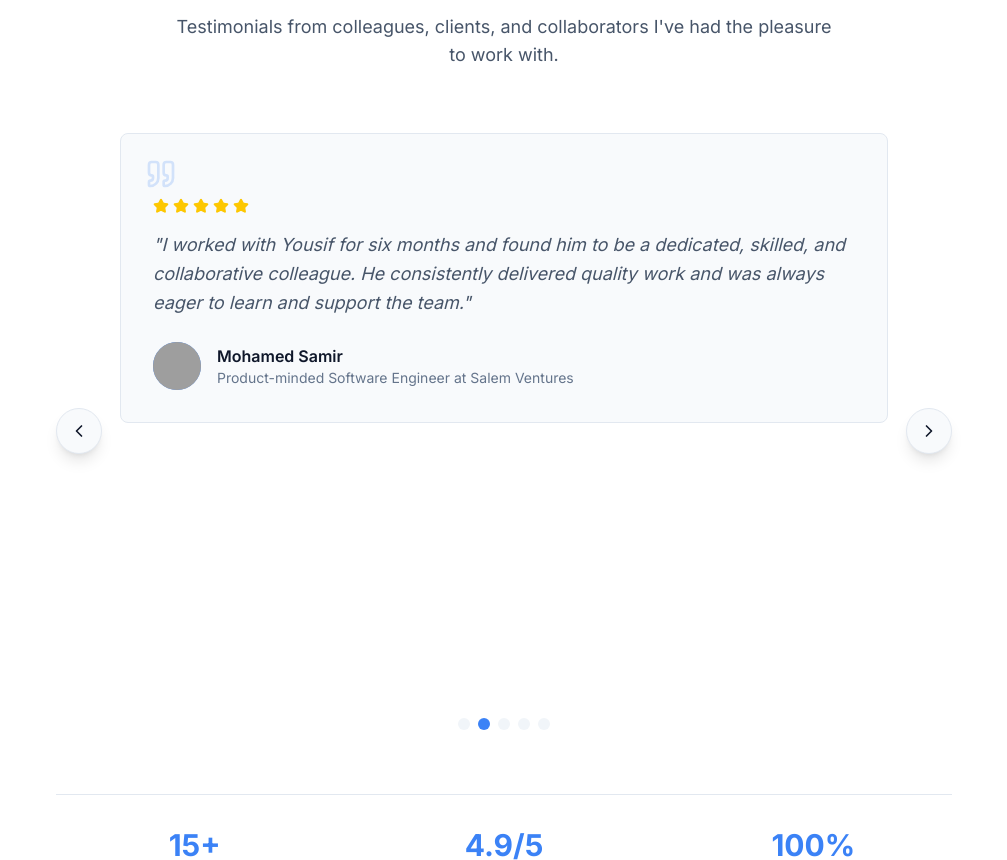
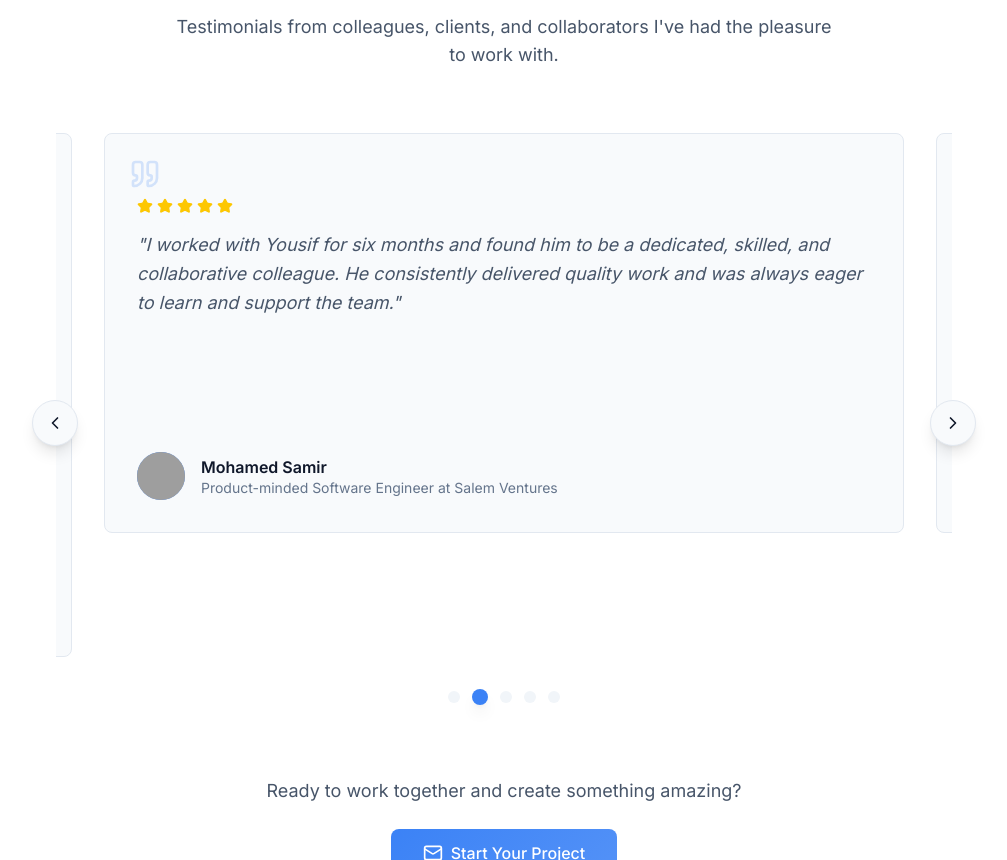
Before and after one commit to YousifAbozid/YousifAbozid.github.io, a React (Vite) app: page / in a window 1280 px wide. Shown: the part 11140-12000 px from the top of the page, without its empty margins (136-1143 px from the left). Built offline with nearby package versions, Linux system fonts and the light colour scheme; grey boxes are pictures that could not be loaded.

Commit message:
fix: improve testimonial navigation and layout with enhanced styling and spacing

```diff
--- a/src/components/sections/Testimonials.tsx
+++ b/src/components/sections/Testimonials.tsx
@@ -84,7 +84,7 @@ export default function Testimonials() {
             {/* Navigation Arrows */}
             <button
               onClick={goToPrevious}
-              className="absolute left-0 top-1/2 -translate-y-1/2 z-10 p-3 rounded-full bg-l-bg-2 dark:bg-d-bg-2 border border-border-l dark:border-border-d hover:bg-l-bg-3 dark:hover:bg-d-bg-3 transition-colors shadow-lg cursor-pointer"
+              className="absolute left-0 top-1/2 -translate-y-1/2 -translate-x-4 md:-translate-x-6 z-10 p-3 rounded-full bg-l-bg-2 dark:bg-d-bg-2 border border-border-l dark:border-border-d hover:bg-l-bg-3 dark:hover:bg-d-bg-3 transition-all duration-200 shadow-lg cursor-pointer hover:scale-105"
               aria-label="Previous testimonial"
             >
               <ChevronLeft className="w-5 h-5 text-l-text-1 dark:text-d-text-1" />
@@ -92,14 +92,14 @@ export default function Testimonials() {
 
             <button
               onClick={goToNext}
-              className="absolute right-0 top-1/2 -translate-y-1/2 z-10 p-3 rounded-full bg-l-bg-2 dark:bg-d-bg-2 border border-border-l dark:border-border-d hover:bg-l-bg-3 dark:hover:bg-d-bg-3 transition-colors shadow-lg cursor-pointer"
+              className="absolute right-0 top-1/2 -translate-y-1/2 translate-x-4 md:translate-x-6 z-10 p-3 rounded-full bg-l-bg-2 dark:bg-d-bg-2 border border-border-l dark:border-border-d hover:bg-l-bg-3 dark:hover:bg-d-bg-3 transition-all duration-200 shadow-lg cursor-pointer hover:scale-105"
               aria-label="Next testimonial"
             >
               <ChevronRight className="w-5 h-5 text-l-text-1 dark:text-d-text-1" />
             </button>
 
             {/* Testimonial Cards */}
-            <div className="overflow-hidden mx-12">
+            <div className="overflow-hidden px-4 md:px-8">
               <div
                 className="flex transition-transform duration-500 ease-in-out"
                 style={{ transform: `translateX(-${currentIndex * 100}%)` }}
@@ -107,29 +107,29 @@ export default function Testimonials() {
                 {testimonials.map(testimonial => (
                   <div
                     key={testimonial.id}
-                    className="w-full flex-shrink-0 px-4"
+                    className="w-full flex-shrink-0 px-2 md:px-4"
                   >
-                    <div className="bg-l-bg-2 dark:bg-d-bg-2 rounded-lg border border-border-l dark:border-border-d p-8 relative">
+                    <div className="bg-l-bg-2 dark:bg-d-bg-2 rounded-lg border border-border-l dark:border-border-d p-6 md:p-8 relative min-h-[400px] flex flex-col">
                       {/* Quote Icon */}
-                      <div className="absolute top-6 left-6 text-primary/20">
-                        <Quote className="w-8 h-8" />
+                      <div className="absolute top-4 md:top-6 left-4 md:left-6 text-primary/20">
+                        <Quote className="w-6 h-6 md:w-8 md:h-8" />
                       </div>
 
                       {/* Content */}
-                      <div className="pt-8">
+                      <div className="pt-8 md:pt-8 flex-1 flex flex-col">
                         {/* Rating */}
                         <div className="flex items-center space-x-1 mb-4">
                           {renderStars(testimonial.rating)}
                         </div>
 
                         {/* Testimonial Text */}
-                        <blockquote className="text-lg text-l-text-2 dark:text-d-text-2 leading-relaxed mb-6 italic">
+                        <blockquote className="text-base md:text-lg text-l-text-2 dark:text-d-text-2 leading-relaxed mb-6 italic flex-1">
                           &quot;{testimonial.content}&quot;
                         </blockquote>
 
                         {/* Author Info */}
-                        <div className="flex items-center space-x-4">
-                          <div className="w-12 h-12 rounded-full overflow-hidden bg-gradient-primary flex items-center justify-center text-white font-bold text-lg">
+                        <div className="flex items-center space-x-4 mt-auto">
+                          <div className="w-12 h-12 rounded-full overflow-hidden bg-gradient-primary flex items-center justify-center text-white font-bold text-lg flex-shrink-0">
                             <img
                               src={testimonial.avatar}
                               alt={testimonial.name}
@@ -145,11 +145,11 @@ export default function Testimonials() {
                               {testimonial.name.charAt(0)}
                             </span>
                           </div>
-                          <div>
-                            <div className="font-heading font-semibold text-l-text-1 dark:text-d-text-1">
+                          <div className="min-w-0 flex-1">
+                            <div className="font-heading font-semibold text-l-text-1 dark:text-d-text-1 truncate">
                               {testimonial.name}
                             </div>
-                            <div className="text-l-text-3 dark:text-d-text-3 text-sm">
+                            <div className="text-l-text-3 dark:text-d-text-3 text-sm leading-tight">
                               {testimonial.title} at {testimonial.company}
                             </div>
                           </div>
@@ -162,16 +162,16 @@ export default function Testimonials() {
             </div>
 
             {/* Dot Indicators */}
-            <div className="flex justify-center space-x-2 mt-8">
+            <div className="flex justify-center items-center space-x-3 mt-8 pb-2">
               {testimonials.map((_, index) => (
                 <button
                   key={index}
                   onClick={() => goToSlide(index)}
                   className={cn(
-                    'w-3 h-3 rounded-full transition-colors',
+                    'rounded-full transition-all duration-200 cursor-pointer hover:scale-110',
                     index === currentIndex
-                      ? 'bg-primary'
-                      : 'bg-l-bg-3 dark:bg-d-bg-3 hover:bg-primary/50'
+                      ? 'w-4 h-4 bg-primary shadow-lg'
+                      : 'w-3 h-3 bg-l-bg-3 dark:bg-d-bg-3 hover:bg-primary/50'
                   )}
                   aria-label={`Go to testimonial ${index + 1}`}
                 />
@@ -179,38 +179,8 @@ export default function Testimonials() {
             </div>
           </div>
 
-          {/* Statistics */}
-          <div className="mt-16 pt-8 border-t border-border-l dark:border-border-d">
-            <div className="grid grid-cols-1 md:grid-cols-3 gap-8 text-center">
-              <div>
-                <div className="text-3xl font-heading font-bold text-primary mb-2">
-                  15+
-                </div>
-                <div className="text-l-text-2 dark:text-d-text-2">
-                  Happy Clients
-                </div>
-              </div>
-              <div>
-                <div className="text-3xl font-heading font-bold text-primary mb-2">
-                  4.9/5
-                </div>
-                <div className="text-l-text-2 dark:text-d-text-2">
-                  Average Rating
-                </div>
-              </div>
-              <div>
-                <div className="text-3xl font-heading font-bold text-primary mb-2">
-                  100%
-                </div>
-                <div className="text-l-text-2 dark:text-d-text-2">
-                  Project Completion
-                </div>
-              </div>
-            </div>
-          </div>
-
           {/* Call to Action */}
-          <div className="text-center mt-12">
+          <div className="text-center mt-16">
             <p className="text-lg text-l-text-2 dark:text-d-text-2 mb-6">
               Ready to work together and create something amazing?
             </p>
```
